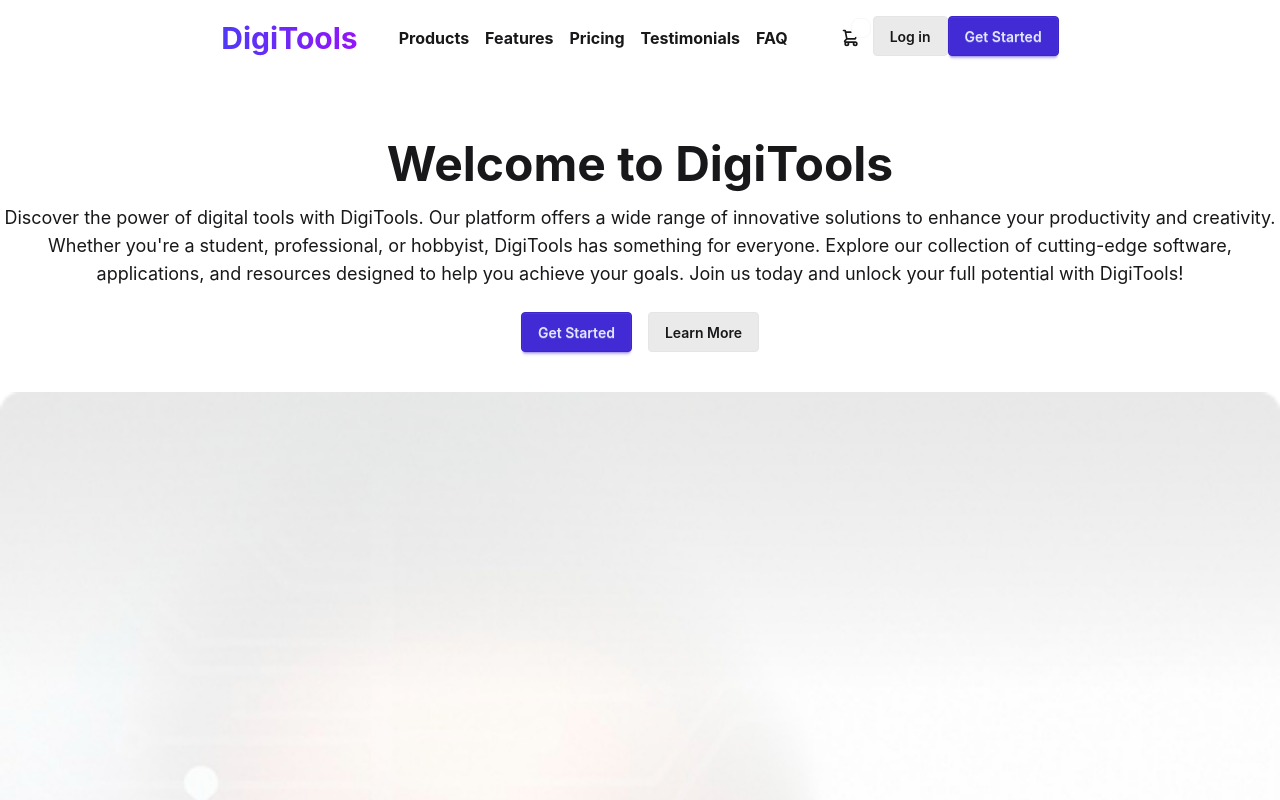
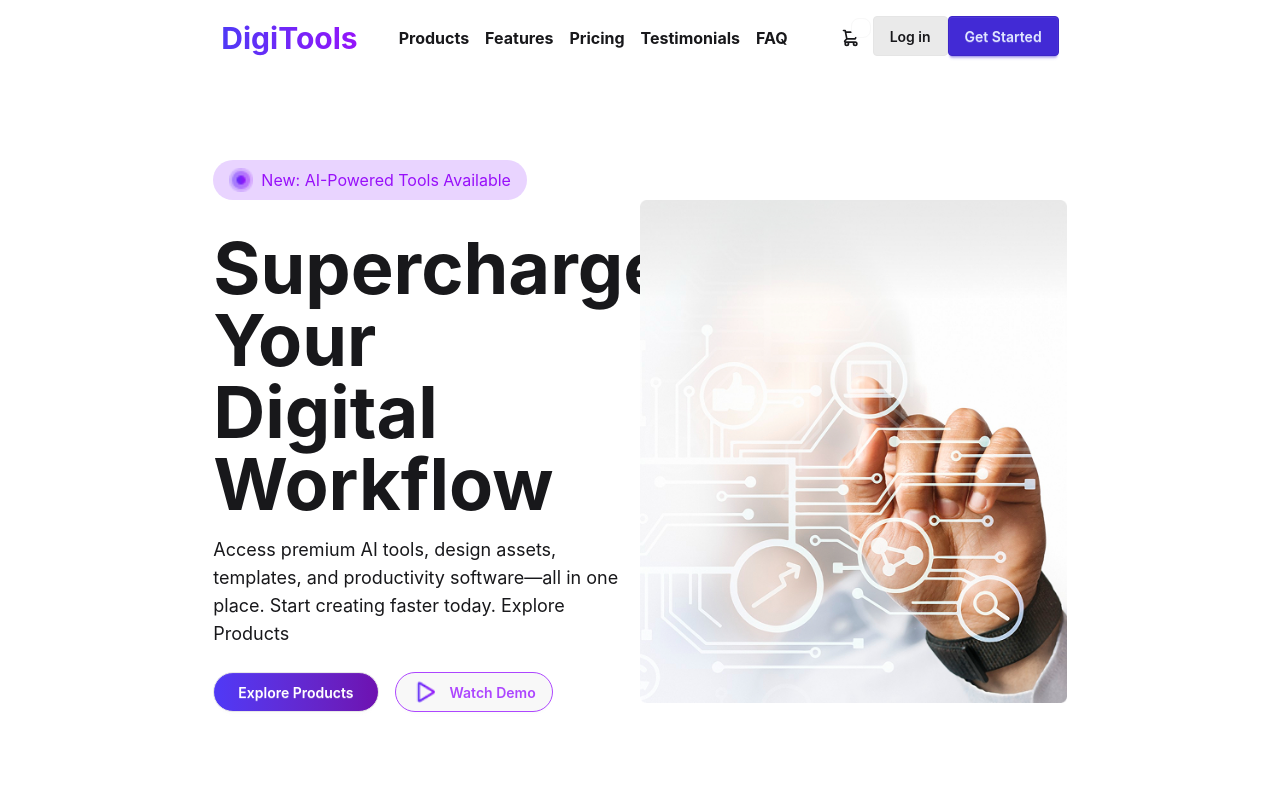
Before and after one commit to fardinSanjida/my-digitool, a React (Vite) app: page / in a window 1280 px wide. Shown: the top 800 px of the page. Built offline with nearby package versions, Linux system fonts and the light colour scheme.

Commit message:
banner section completed

```diff
--- a/src/components/Banner/Banner.jsx
+++ b/src/components/Banner/Banner.jsx
@@ -1,20 +1,23 @@
 import React from 'react';
 import BannerPng from '../../assets/products/banner.png';
+import Group5Png from '../../assets/products/Group 5.png';
+import PlayPng from '../../assets/products/Play.png';
 
 const Banner = () => {
     return (
-        <div>
-            <div>
-                <button></button>
-                    <h1 className='text-5xl font-bold text-center mt-10'>Welcome to DigiTools</h1>
-                    <p className='text-center mt-4 text-lg'>Discover the power of digital tools with DigiTools. Our platform offers a wide range of innovative solutions to enhance your productivity and creativity. Whether you're a student, professional, or hobbyist, DigiTools has something for everyone. Explore our collection of cutting-edge software, applications, and resources designed to help you achieve your goals. Join us today and unlock your full potential with DigiTools!</p>
-                    <div className='flex justify-center mt-6'>
-                        <button className='btn btn-primary'>Get Started</button>
-                        <button className='btn btn-soft ml-4'>Learn More</button>
+        <div className=' w-8/12 md:flex justify-between mx-auto my-21 '>
+            <div className='w-[50%] my-auto'>
+                <button className='text-purple-600 bg-purple-200 px-4 py-2 rounded-full flex'> <img src={Group5Png} alt="New: AI-Powered Tools Available" className='w-6 h-6 mr-2' /> New: AI-Powered Tools Available</button>
+                    <h1 className='text-7xl text-center font-bold md:text-left mt-8'>Supercharge Your <br></br>Digital Workflow</h1>
+                    <p className='text-left mt-4 text-lg'>Access premium AI tools, design assets, templates, and productivity software—all in one place. Start creating faster today.
+Explore Products</p>
+                    <div className='flex mt-6 '>
+                        <button className='btn text-white bg-gradient-to-r from-indigo-600 to-purple-800 hover:from-purple-700 hover:via-indigo-700 hover:to-purple-900 px-6 py-4 rounded-full'>Explore Products</button>
+                        <button className='btn text-purple-500 border-purple-500 hover:bg-gradient-to-r from-purple-600 to-indigo-600 hover:text-white ml-4 rounded-full'> <img src={PlayPng} alt="Watch Demo" className='w-6 h-6 mr-2' /> Watch Demo</button>
                     </div>
             </div>
             <div>
-                <img src={BannerPng} alt="Banner" className='w-full mt-10' />
+                <img className=' mt-10' src={BannerPng } alt="Banner" />
 
             </div>
         </div>
```
Also changed, not shown: src/assets/products/Group 5.png (added).
